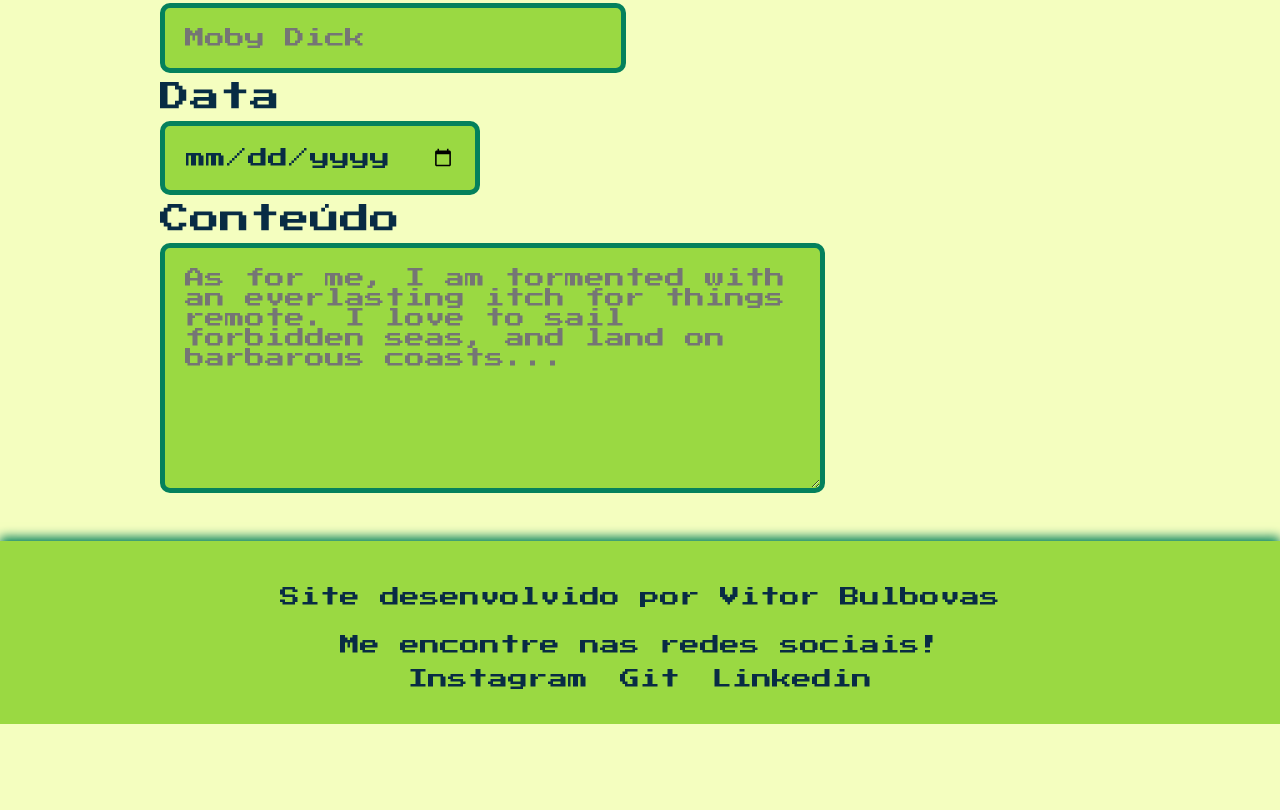
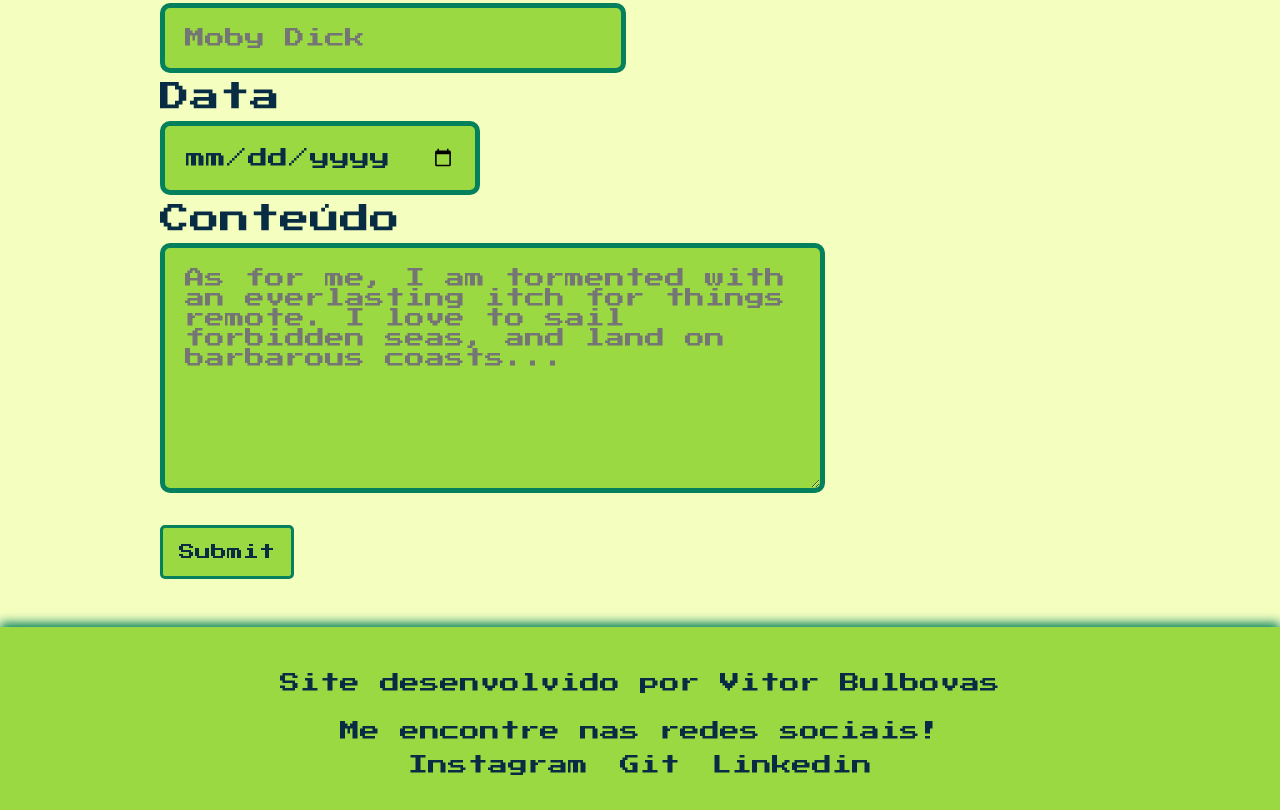
Before and after one commit to Pololokka/popeye-site, a plain HTML site: page pages/blogPaginaPost.html in a window 1280 px wide. Shown: the part 942-1752 px from the top of the page. Before the commit the page ends 1666 px from the top, so only its background shows below. Drawn offline with Linux system fonts and the light colour scheme.

Commit message:
adicionado o botão de submit

```diff
--- a/css/paginaPostagem.css
+++ b/css/paginaPostagem.css
@@ -22,3 +22,19 @@
     background-color: var(--cor-2);
     border: 5px solid var(--cor-3);
 }
+
+.formulario__botao {
+    font-family: var(--fonte-titulo);
+    background-color: var(--cor-2);
+    border: 3px solid var(--cor-3);
+    color: var(--cor-4);
+    border-radius: 5px;
+    padding: 1em;
+    margin-top: 2em;
+    transition: all 0.1s;
+}
+
+.formulario__botao:hover {
+    text-shadow: 2px 2px var(--cor-1);
+    box-shadow: 3px 3px var(--cor-2);
+}
--- a/pages/blogPaginaPost.html
+++ b/pages/blogPaginaPost.html
@@ -44,6 +44,8 @@
 
         <label for="conteudo" class="titulo titulo__postagem">Conteúdo</label>
         <textarea name="post" id="conteudo" class="postagem__caixa--texto" cols="30" rows="10" placeholder="As for me, I am tormented with an everlasting itch for things remote. I love to sail forbidden seas, and land on barbarous coasts..."></textarea>
+
+        <input type="submit" class="formulario__botao">
     </form>
 
     <footer class="rodape--container">
```
Also changed, not shown: pages/videoPaginaPost.html (+2 -0 lines).
